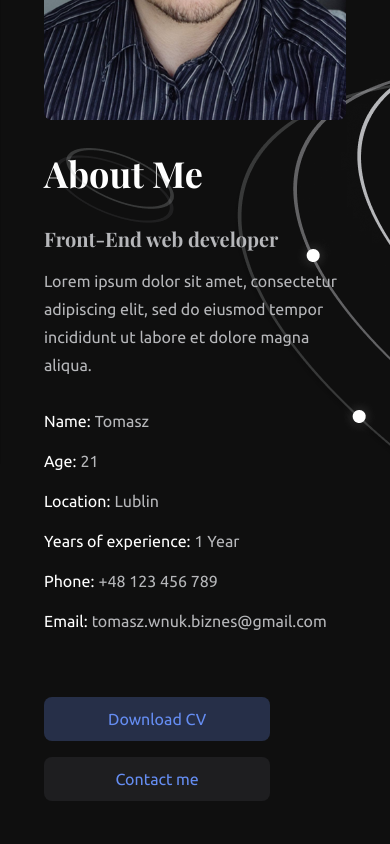
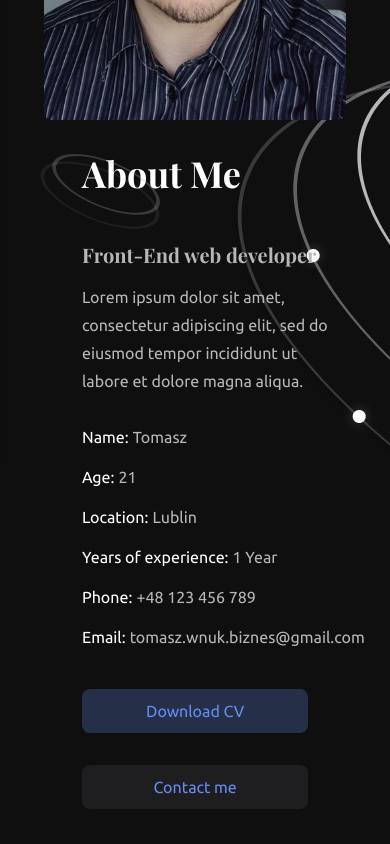
Before and after one commit to tukarp/Personal-Portfolio, a plain HTML site: page Portfolio/index.html in a window 390 px wide. Shown: the part 380-1224 px from the top of the page. Drawn offline with nearby package versions, Linux system fonts and the light colour scheme; a script that the page names is missing; files whose address does not match are found by name; a web font is replaced by a local one.

Commit message:
About Me Section responsive update

```diff
--- a/Portfolio/Assets/SCSS/_About-me.scss
+++ b/Portfolio/Assets/SCSS/_About-me.scss
@@ -19,9 +19,8 @@
 
         .info {
             header {
-                margin-bottom: 32px;
+                margin-bottom: 48px;
                 margin-top: 32px;
-
             }
 
             h2 {
--- a/Portfolio/Assets/SCSS/_Responsive-mode.scss
+++ b/Portfolio/Assets/SCSS/_Responsive-mode.scss
@@ -9,6 +9,28 @@
         .languages .key-skills {
             .item {
                 padding-right: 12px;
+            }
+        }
+
+        .hero {
+            .info {
+                padding-left: 50px;
+            }
+
+            .container {
+                padding-bottom: -40px;
+                margin-bottom: -40px;
+            }
+
+            .buttons {
+                a:first-child {
+                    margin-top: 16px
+                }
+
+                a:last-child {
+                    margin-top: 16px;
+                    margin-bottom: 0px;
+                }
             }
         }
     }
@@ -115,8 +137,8 @@
         padding-left: 0;
 
         > section header.has-bg img {
-            left: -13px;
-            top: -4px;
+            left: -65px;
+            top: 2px;
         }
     }
 
--- a/Portfolio/index.html
+++ b/Portfolio/index.html
@@ -139,10 +139,10 @@
         <section id="about_me" class="active">
             <div class="container">
                 <div class="row hero">
-                    <div class="col-xxl-6 col-lg-4 image">
+                    <div class="col-xxl-6 col-lg-6 image">
                         <img src="Assets/Images/About-section-profile-picture.png" alt="person about">
                     </div>
-                    <div class="col-xxl-6 col-lg-8 info">
+                    <div class="col-xxl-6 col-lg-6 info">
                         <header class="has-bg">
                             <img src="Assets/Images/Header-background.png" alt="header background">
                             <h1>About Me</h1>
```
Also changed, not shown: Portfolio/Assets/CSS/main.css, 1 other file.
